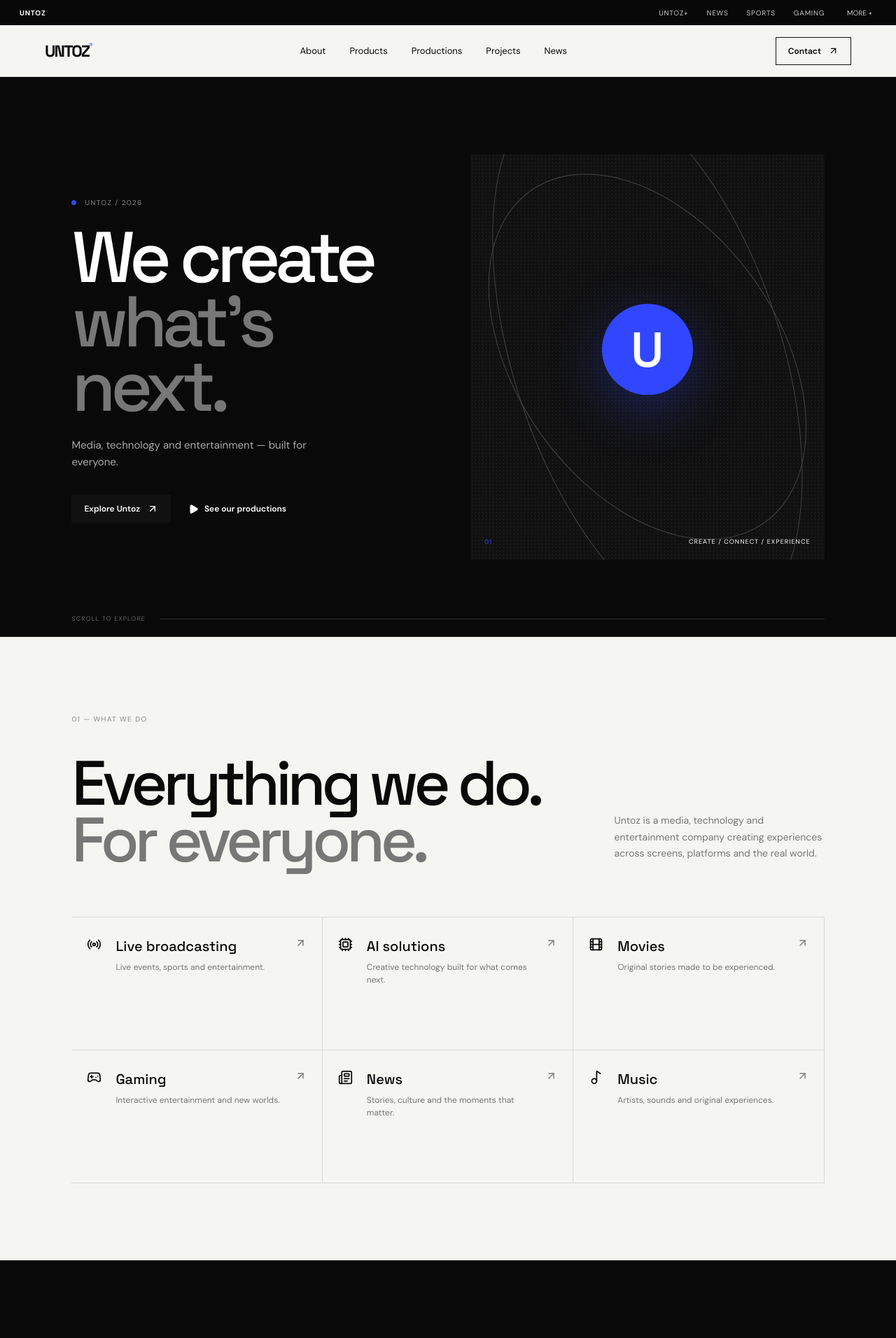
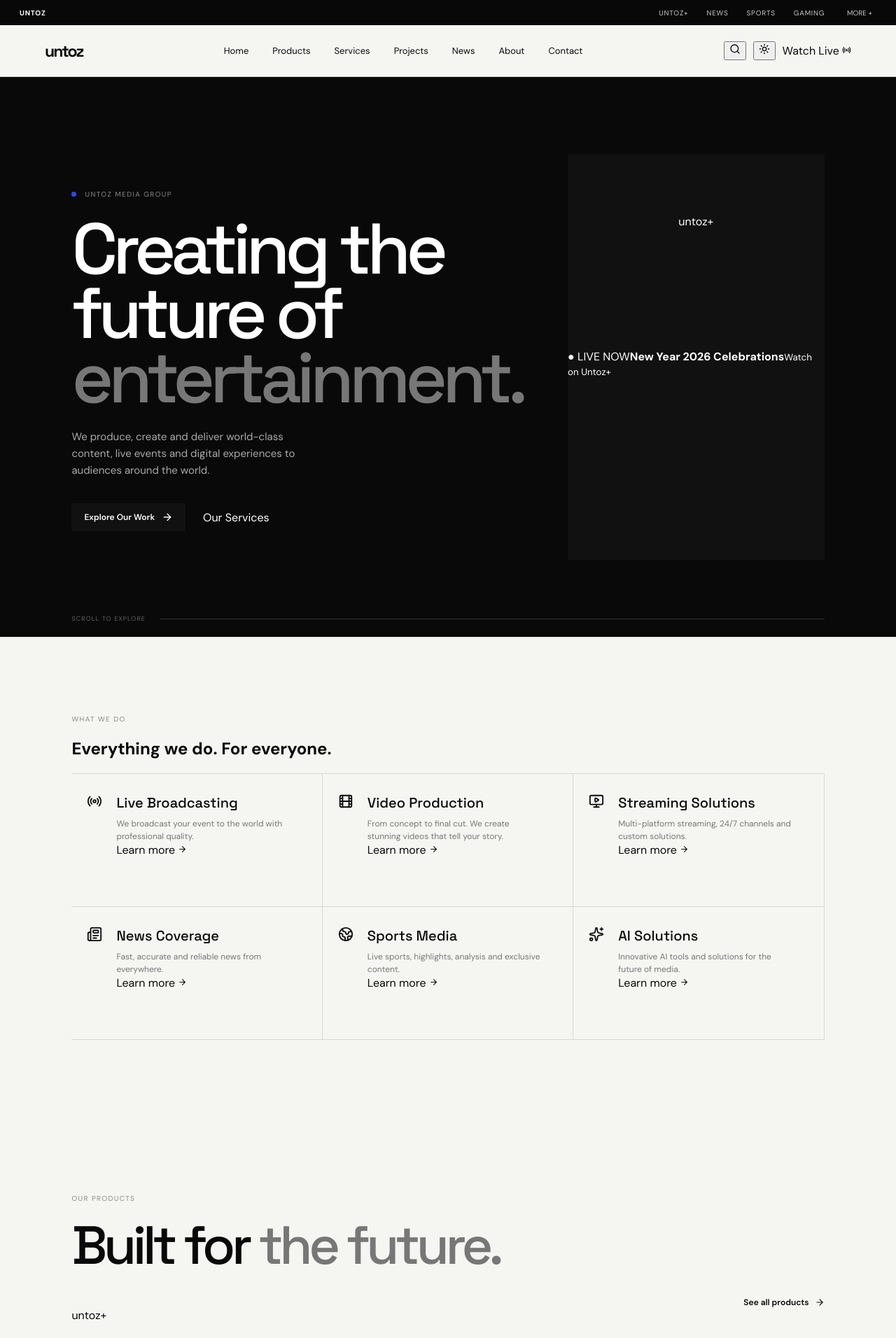
Before and after one commit to untoz-media/untoz-site, a React (Vite) app: page / in a window 1280 px wide. Shown: the top 1912 px of the page at 70% size. Built offline with nearby package versions, Linux system fonts and the light colour scheme.

Commit message:
feat: align homepage with Untoz reference design and add theme switcher

```diff
--- a/src/main.jsx
+++ b/src/main.jsx
@@ -1,46 +1,57 @@
 import React, { useEffect, useState } from 'react'
 import { createRoot } from 'react-dom/client'
-import { ArrowUpRight, Menu, Play, Sparkles, Radio, Film, Gamepad2, Newspaper, Music2, Cpu, X } from 'lucide-react'
+import { ArrowRight, ArrowUpRight, Menu, Play, Sparkles, Radio, Film, Gamepad2, Newspaper, Music2, Cpu, X, Sun, Moon, Search, Globe2, Users, Eye, CalendarDays, MonitorPlay } from 'lucide-react'
 import './styles.css'
 
 const capabilities = [
-  { title: 'Live broadcasting', text: 'Live events, sports and entertainment.', icon: Radio },
-  { title: 'AI solutions', text: 'Creative technology built for what comes next.', icon: Cpu },
-  { title: 'Movies', text: 'Original stories made to be experienced.', icon: Film },
-  { title: 'Gaming', text: 'Interactive entertainment and new worlds.', icon: Gamepad2 },
-  { title: 'News', text: 'Stories, culture and the moments that matter.', icon: Newspaper },
-  { title: 'Music', text: 'Artists, sounds and original experiences.', icon: Music2 },
+  { title: 'Live Broadcasting', text: 'We broadcast your event to the world with professional quality.', icon: Radio },
+  { title: 'Video Production', text: 'From concept to final cut. We create stunning videos that tell your story.', icon: Film },
+  { title: 'Streaming Solutions', text: 'Multi-platform streaming, 24/7 channels and custom solutions.', icon: MonitorPlay },
+  { title: 'News Coverage', text: 'Fast, accurate and reliable news from everywhere.', icon: Newspaper },
+  { title: 'Sports Media', text: 'Live sports, highlights, analysis and exclusive content.', icon: Globe2 },
+  { title: 'AI Solutions', text: 'Innovative AI tools and solutions for the future of media.', icon: Sparkles },
 ]
 const products = [
-  { name: 'Untoz+', type: 'Streaming & entertainment', description: 'The next generation of entertainment.' },
-  { name: 'Untoz Studio AI', type: 'Creative technology', description: 'AI-powered tools for modern creators.' },
-  { name: 'Untoz Universe', type: 'Digital ecosystem', description: 'Everything Untoz, connected.' },
+  { name: 'untoz+', type: 'Streaming', accent: 'plus', description: 'The streaming platform of the future.' },
+  { name: 'untoz studio ai', type: 'AI & Creative', accent: 'studio', description: 'AI-powered tools for creators and storytellers.' },
+  { name: 'untoz hq', type: 'Management', accent: 'hq', description: 'Manage your AI workforce and projects.' },
+  { name: 'untoz motion ai', type: 'Motion & Design', accent: 'motion', description: 'Create stunning motion designs with AI.' },
+  { name: 'untoz one', type: 'AI Platform', accent: 'one', description: 'All-in-one AI tools for everyone.' },
 ]
 const projects = [
-  { number: '01', title: 'Untoz+', label: 'Launching 2026', description: 'A new home for entertainment.' },
-  { number: '02', title: 'Untoz Studio AI', label: 'In development', description: 'Building the future of creative production.' },
-  { number: '03', title: 'Untoz Productions', label: 'Originals', description: 'Stories created from the ground up.' },
+  { title: 'New Year 2026 Celebrations', type: 'Live Broadcast', image: 'https://images.unsplash.com/photo-1485872299829-c673f5194813?auto=format&fit=crop&w=1000&q=80' },
+  { title: 'Starship Flight Test Coverage', type: 'Live Broadcast', image: 'https://images.unsplash.com/photo-1517976547714-720226b864c1?auto=format&fit=crop&w=1000&q=80' },
+  { title: 'Untoz Awards 2026 Dubai', type: 'Live Event', image: 'https://images.unsplash.com/photo-1492684223066-81342ee5ff30?auto=format&fit=crop&w=1000&q=80' },
+  { title: 'Artemis II: Return to the Moon', type: 'Documentary', image: 'https://images.unsplash.com/photo-1446776811953-b23d57bd21aa?auto=format&fit=crop&w=1000&q=80' },
+  { title: 'Untoz Fest 2026 Highlights', type: 'Event Coverage', image: 'https://images.unsplash.com/photo-1501386761578-eac5c94b800a?auto=format&fit=crop&w=1000&q=80' },
+]
+const news = [
+  ['11/07/2026', 'Untoz Announces Official Untoz+ Launch Event for August 12', 'COMPANY'],
+  ['28/06/2026', 'Update on Untoz+', 'PRODUCTS'],
+  ['01/07/2026', 'Untoz Fest 2026 will take place from August 12 to 13', 'EVENTS'],
+  ['05/07/2026', 'Untoz Marks America\'s 250th Anniversary with a 7-Hour Live', 'LIVE'],
 ]
 
 function GlobalHeader() {
-  return <div className="global-header"><a className="global-brand" href="#top">UNTOZ</a><nav className="global-nav"><a href="#products">UNTOZ+</a><a href="#news">NEWS</a><a href="#productions">SPORTS</a><a href="#products">GAMING</a><button className="global-more">MORE <span>+</span></button></nav><button className="global-menu" aria-label="Open menu"><Menu size={18} /></button></div>
+  return <div className="global-header"><a className="global-brand" href="#top">UNTOZ</a><nav className="global-nav"><a href="#products">UNTOZ+</a><a href="#news">NEWS</a><a href="#projects">SPORTS</a><a href="#products">GAMING</a><button className="global-more">MORE <span>+</span></button></nav><button className="global-menu" aria-label="Open menu"><Menu size={18} /></button></div>
 }
-function SiteHeader() {
+function SiteHeader({ dark, setDark }) {
   const [open, setOpen] = useState(false)
-  return <header className={`site-header ${open ? 'menu-open' : ''}`}><a className="site-logo" href="#top">UNTOZ<span>®</span></a><nav className="site-nav"><a href="#about">About</a><a href="#products">Products</a><a href="#productions">Productions</a><a href="#projects">Projects</a><a href="#news">News</a></nav><div className="header-actions"><a className="outline-button" href="#contact">Contact <ArrowUpRight size={15} /></a><button className="mobile-menu-button" aria-label="Toggle navigation" onClick={() => setOpen(!open)}>{open ? <X size={19} /> : <Menu size={19} />}</button></div>{open && <nav className="mobile-nav"><a href="#about" onClick={() => setOpen(false)}>About</a><a href="#products" onClick={() => setOpen(false)}>Products</a><a href="#productions" onClick={() => setOpen(false)}>Productions</a><a href="#projects" onClick={() => setOpen(false)}>Projects</a><a href="#news" onClick={() => setOpen(false)}>News</a><a href="#contact" onClick={() => setOpen(false)}>Contact</a></nav>}</header>
+  return <header className="site-header"><a className="site-logo" href="#top">untoz</a><nav className="site-nav"><a href="#top">Home</a><a href="#products">Products</a><a href="#about">Services</a><a href="#projects">Projects</a><a href="#news">News</a><a href="#about">About</a><a href="#contact">Contact</a></nav><div className="header-actions"><button className="icon-button" aria-label="Search"><Search size={16} /></button><button className="theme-toggle" aria-label="Toggle theme" onClick={() => setDark(!dark)}>{dark ? <Sun size={16} /> : <Moon size={16} />}</button><a className="watch-button" href="#projects">Watch Live <Radio size={13} /></a><button className="mobile-menu-button" aria-label="Toggle navigation" onClick={() => setOpen(!open)}>{open ? <X size={19} /> : <Menu size={19} />}</button></div>{open && <nav className="mobile-nav"><a href="#top" onClick={() => setOpen(false)}>Home</a><a href="#products" onClick={() => setOpen(false)}>Products</a><a href="#about" onClick={() => setOpen(false)}>Services</a><a href="#projects" onClick={() => setOpen(false)}>Projects</a><a href="#news" onClick={() => setOpen(false)}>News</a><a href="#about" onClick={() => setOpen(false)}>About</a><a href="#contact" onClick={() => setOpen(false)}>Contact</a></nav>}</header>
 }
 function App() {
   const [scroll, setScroll] = useState(0)
+  const [dark, setDark] = useState(true)
   useEffect(() => { const onScroll = () => setScroll(window.scrollY); window.addEventListener('scroll', onScroll); return () => window.removeEventListener('scroll', onScroll) }, [])
-  return <div id="top" className="app"><GlobalHeader /><SiteHeader /><div className="scroll-progress" style={{ transform: `scaleX(${Math.min(scroll / (document.documentElement.scrollHeight - window.innerHeight || 1), 1)})` }} /><main>
-    <section className="hero section-pad"><div className="hero-copy"><p className="eyebrow"><span className="eyebrow-dot" /> Untoz / 2026</p><h1>We create<br /><em>what's next.</em></h1><p className="hero-description">Media, technology and entertainment — built for everyone.</p><div className="hero-actions"><a className="primary-button" href="#about">Explore Untoz <ArrowUpRight size={16} /></a><a className="text-link" href="#productions"><Play size={15} fill="currentColor" /> See our productions</a></div></div><div className="hero-art"><div className="hero-noise" /><div className="hero-orbit orbit-one" /><div className="hero-orbit orbit-two" /><div className="hero-core">U</div><div className="hero-art-label"><span>01</span> CREATE / CONNECT / EXPERIENCE</div></div><div className="hero-bottom"><span>SCROLL TO EXPLORE</span><span className="hero-line" /></div></section>
-    <section id="about" className="about section-pad"><div className="section-kicker">01 — WHAT WE DO</div><div className="about-heading"><h2>Everything we do.<br /><span>For everyone.</span></h2><p className="about-intro">Untoz is a media, technology and entertainment company creating experiences across screens, platforms and the real world.</p></div><div className="capability-grid">{capabilities.map(({ title, text, icon: Icon }) => <article className="capability-card" key={title}><Icon size={21} /><div><h3>{title}</h3><p>{text}</p></div><ArrowUpRight className="card-arrow" size={17} /></article>)}</div></section>
-    <section id="products" className="products section-pad dark-section"><div className="section-heading light-heading"><div><div className="section-kicker">02 — OUR PRODUCTS</div><h2>Built for<br /><span>what's next.</span></h2></div><p>Products and platforms designed to connect people with the things they love.</p></div><div className="product-list">{products.map((product, index) => <article className="product-row" key={product.name}><span className="row-number">0{index + 1}</span><div><p className="product-type">{product.type}</p><h3>{product.name}</h3><p>{product.description}</p></div><ArrowUpRight size={22} /></article>)}</div></section>
-    <section id="productions" className="productions section-pad"><div className="section-heading"><div><div className="section-kicker">03 — OUR PRODUCTIONS</div><h2>Stories worth<br /><span>experiencing.</span></h2></div><a className="text-link" href="#productions">View all productions <ArrowUpRight size={15} /></a></div><div className="production-feature"><div className="production-visual"><div className="visual-gradient" /><span>UNTOZ ORIGINAL</span><strong>COMING<br />SOON</strong><div className="visual-meta">A new original is on its way <ArrowUpRight size={14} /></div></div><div className="production-meta"><span>FEATURED PRODUCTION / 2026</span><h3>Original stories.<br />Our way.</h3><p>From film and television to live experiences, we create productions designed to stay with you.</p><a className="primary-button" href="#projects">Explore productions <ArrowUpRight size={16} /></a></div></div></section>
-    <section id="projects" className="projects section-pad"><div className="section-kicker">04 — OUR LATEST PROJECTS</div><h2>Always<br /><span>building.</span></h2><div className="project-list">{projects.map(project => <article className="project-card" key={project.number}><span>{project.number}</span><div><p>{project.label}</p><h3>{project.title}</h3><p>{project.description}</p></div><ArrowUpRight size={20} /></article>)}</div></section>
-    <section className="numbers section-pad"><div className="numbers-glow" /><div className="section-kicker">05 — BY THE NUMBERS</div><h2>We're just<br /><span>getting started.</span></h2><div className="stats"><div><strong>100<span>+</span></strong><p>Productions</p></div><div><strong>50<span>+</span></strong><p>Live broadcasts</p></div><div><strong>10M<span>+</span></strong><p>Views</p></div><div><strong>20<span>+</span></strong><p>Projects</p></div></div></section>
-    <section id="news" className="news section-pad"><div className="section-heading"><div><div className="section-kicker">06 — FROM UNTOZ</div><h2>Latest<br /><span>stories.</span></h2></div><a className="text-link" href="#news">Visit the newsroom <ArrowUpRight size={15} /></a></div><div className="news-grid">{['A new chapter for Untoz.','Meet the future of Untoz+.','Behind the next production.'].map((title, i) => <article key={title}><span>{['COMPANY','PRODUCTS','CREATION'][i]} / 2026</span><h3>{title}</h3><a href="#news">Read story <ArrowUpRight size={14} /></a></article>)}</div></section>
-    <section id="contact" className="cta section-pad"><Sparkles size={20} /><h2>There's more<br /><span>to Untoz.</span></h2><p>Explore the universe we're building.</p><a className="primary-button" href="#top">Explore Untoz <ArrowUpRight size={16} /></a></section>
-  </main><footer className="footer section-pad"><div className="footer-top"><a className="footer-logo" href="#top">UNTOZ<span>®</span></a><p>Everything we do.<br />For everyone.</p></div><div className="footer-grid">{[['Untoz','About','Projects','Productions','News'],['Products','Untoz+','Untoz Studio AI','Untoz Universe'],['Explore','Movies','Gaming','Music','Sports'],['More','Contact','Careers','Press','Support']].map(([heading,...links]) => <div key={heading}><h4>{heading}</h4>{links.map(link => <a href="#top" key={link}>{link}</a>)}</div>)}</div><div className="footer-bottom"><span>© 2026 Untoz. All rights reserved.</span><div><a href="#top">Privacy</a><a href="#top">Terms</a><a href="#top">Instagram</a><a href="#top">YouTube</a></div></div></footer></div>
+  useEffect(() => { document.documentElement.dataset.theme = dark ? 'dark' : 'light' }, [dark])
+  return <div id="top" className="app"><GlobalHeader /><SiteHeader dark={dark} setDark={setDark} /><div className="scroll-progress" style={{ transform: `scaleX(${Math.min(scroll / (document.documentElement.scrollHeight - window.innerHeight || 1), 1)})` }} /><main>
+    <section className="hero section-pad"><div className="hero-copy"><p className="eyebrow"><span className="eyebrow-dot" /> UNTOZ MEDIA GROUP</p><h1>Creating the<br />future of<br /><em>entertainment.</em></h1><p className="hero-description">We produce, create and deliver world-class content, live events and digital experiences to audiences around the world.</p><div className="hero-actions"><a className="primary-button" href="#projects">Explore Our Work <ArrowRight size={16} /></a><a className="secondary-button" href="#about">Our Services</a></div></div><div className="hero-art"><div className="hero-image"><div className="stage-lights" /><div className="hero-screen">untoz<span>+</span></div><div className="hero-crowd" /></div><div className="hero-live"><span>● LIVE NOW</span><strong>New Year 2026 Celebrations</strong><small>Watch on Untoz+</small></div><div className="hero-dots"><i /><i /><i /></div></div><div className="hero-bottom"><span>SCROLL TO EXPLORE</span><span className="hero-line" /></div></section>
+    <section id="about" className="about section-pad"><div className="section-kicker">WHAT WE DO</div><h2 className="center-heading">Everything we do. <span>For everyone.</span></h2><div className="capability-grid">{capabilities.map(({ title, text, icon: Icon }) => <article className="capability-card" key={title}><div className="capability-icon"><Icon size={22} /></div><div><h3>{title}</h3><p>{text}</p><a href="#contact">Learn more <ArrowRight size={13} /></a></div></article>)}</div></section>
+    <section id="products" className="products section-pad"><div className="section-heading"><div><div className="section-kicker">OUR PRODUCTS</div><h2>Built for <span>the future.</span></h2></div><a className="text-link" href="#products">See all products <ArrowRight size={14} /></a></div><div className="product-strip">{products.map(product => <article className={`product-card ${product.accent}`} key={product.name}><div className="product-logo">{product.name}</div><div className="product-info"><h3>{product.name}</h3><p>{product.description}</p></div></article>)}<button className="strip-next" aria-label="Next products"><ArrowRight size={16} /></button></div></section>
+    <section id="projects" className="projects section-pad"><div className="section-heading"><div><div className="section-kicker">FEATURED PROJECTS</div><h2>Our latest <span>projects.</span></h2></div><a className="text-link" href="#projects">View all projects <ArrowRight size={14} /></a></div><div className="project-grid">{projects.map(project => <article className="project-card" key={project.title}><div className="project-image" style={{ backgroundImage: `url(${project.image})` }} /><div className="project-overlay" /><div className="project-copy"><h3>{project.title}</h3><p>{project.type}</p></div></article>)}</div></section>
+    <section className="numbers section-pad"><div className="numbers-glow" /><div className="stats"><div><Users /><strong>100<span>+</span></strong><p>Productions</p></div><div><Radio /><strong>50<span>+</span></strong><p>Live Broadcasts</p></div><div><Eye /><strong>10M<span>+</span></strong><p>Views Worldwide</p></div><div><Globe2 /><strong>150<span>+</span></strong><p>Countries Reached</p></div><div><CalendarDays /><strong>Since 2020</strong><p>Creating Experiences</p></div></div></section>
+    <section id="news" className="news section-pad"><div className="section-heading"><div><div className="section-kicker">LATEST NEWS</div><h2>Stay up to <span>date.</span></h2></div><a className="text-link" href="#news">View all news <ArrowRight size={14} /></a></div><div className="news-grid">{news.map(([date, title, category]) => <article key={title}><div className="news-thumb"><span>{category}</span></div><div className="news-body"><small>{date}</small><h3>{title}</h3><a href="#news">Read more <ArrowRight size={13} /></a></div></article>)}</div></section>
+    <section id="contact" className="broadcast-cta"><div><h2>Have an event to broadcast?</h2><p>We'll help you reach the world.</p><a className="primary-button" href="#contact">Request a Broadcast <ArrowRight size={15} /></a></div><div className="cta-features"><span><Sparkles /> Professional<br />Production</span><span><Globe2 /> Worldwide<br />Streaming</span><span><MonitorPlay /> Multi-Platform<br />Delivery</span><span><Users /> End-to-End<br />Support</span></div></section>
+  </main><footer className="footer section-pad"><div className="footer-top"><a className="footer-logo" href="#top">untoz</a><p>Creating the future of entertainment.</p></div><div className="footer-grid">{[['Untoz','About','Services','Projects','Productions','News'],['Products','Untoz+','Untoz Studio AI','Untoz HQ','Untoz Motion AI','Untoz One'],['Explore','Movies','Gaming','Music','Sports','Space'],['Company','Contact','Careers','Press','Privacy','Terms']].map(([heading,...links]) => <div key={heading}><h4>{heading}</h4>{links.map(link => <a href="#top" key={link}>{link}</a>)}</div>)}</div><div className="footer-bottom"><span>© 2026 Untoz Media Group. All rights reserved.</span><div><a href="#top">X</a><a href="#top">YouTube</a><a href="#top">Instagram</a><a href="#top">TikTok</a><a href="#top">Facebook</a></div></div></footer></div>
 }
 createRoot(document.getElementById('root')).render(<React.StrictMode><App /></React.StrictMode>)
```
